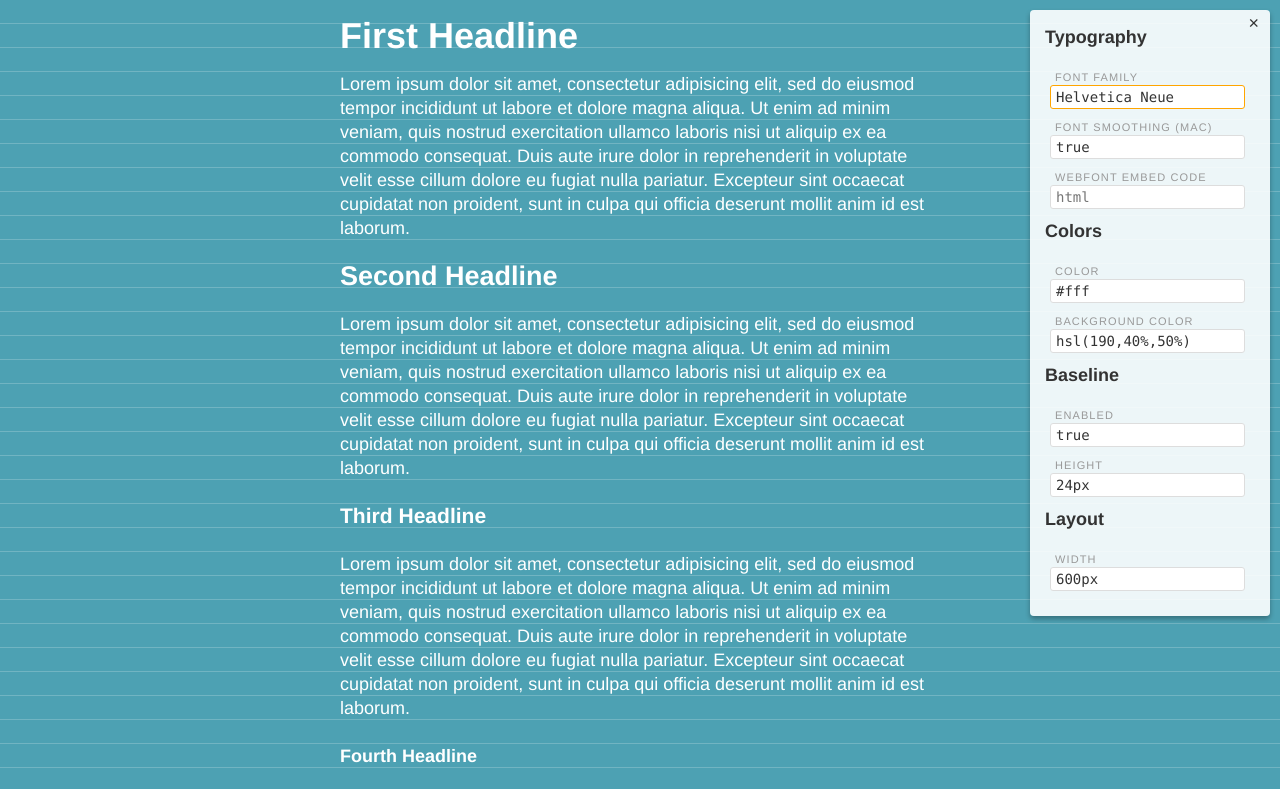
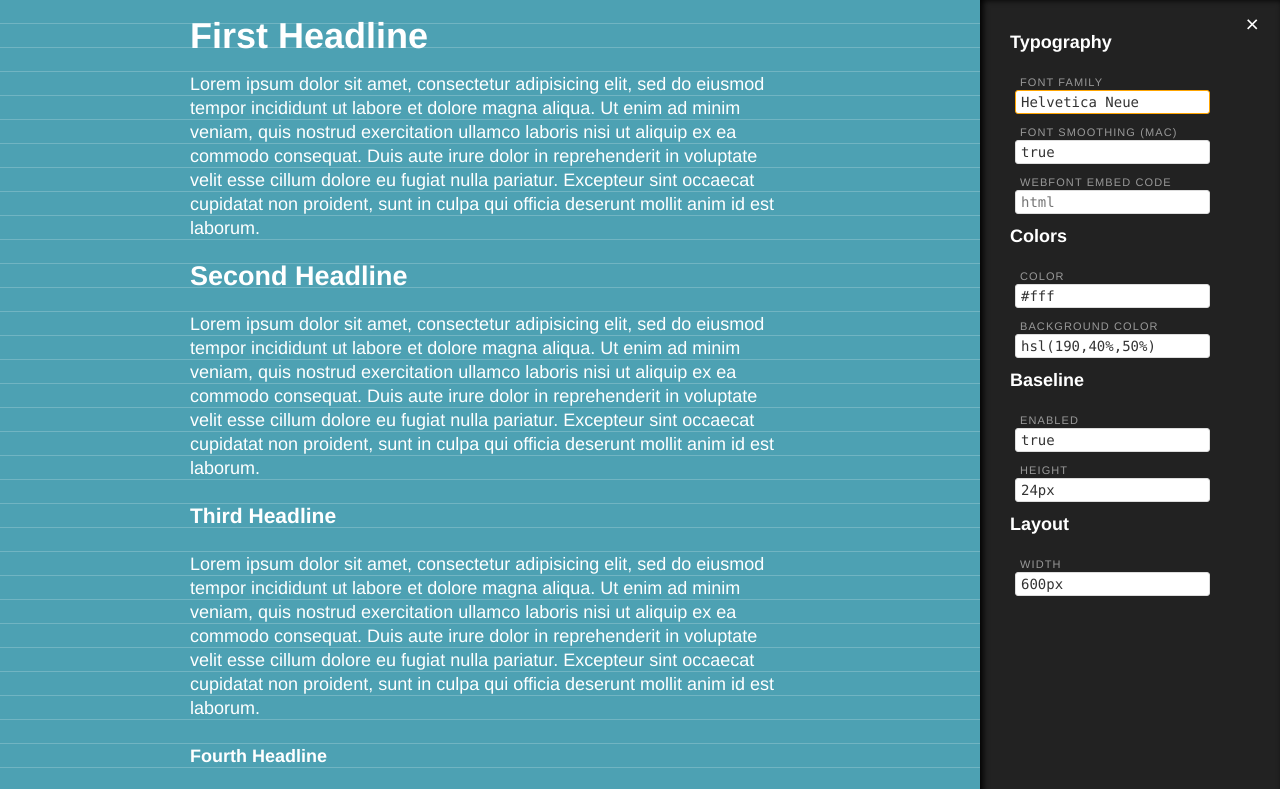
Before and after one commit to maxhoffmann/font-playground, a website: page index.html in a window 1280 px wide. Shown: the top 789 px of the page. Drawn offline with nearby package versions, Linux system fonts and the light colour scheme.

Commit message:
refactor and change design of controls

```diff
--- a/index.html
+++ b/index.html
@@ -11,34 +11,12 @@
 	<link rel="stylesheet/less" href="less/generated.less">
 	<script type="text/javascript" src="bower_components/less/dist/less-1.6.1.min.js"></script>
 </head>
-<body>
+<body class="show-controls">
 
-	<button id="controls-show" class="hidden">&#9776;</button>
-	<form id="controls" autocomplete="off">
-		<button id="controls-hide">&times;</button>
-		<fieldset>
-			<legend>Typography</legend>
-			<label for="font-family">font family</label><input id="font-family" type="text" value="Helvetica Neue" placeholder="Helvetica Neue" name="font-family" autofocus data-less>
-			<label for="font-smoothing">font smoothing (Mac)</label><input id="font-smoothing" type="text" value="true" placeholder="true" name="font-smoothing" data-less>
-			<label for="code">webfont embed code</label><input id="code" type="text" value="" placeholder="html" name="code" data-html>
-		</fieldset>
-		<fieldset>
-			<legend>Colors</legend>
-			<label for="color">color</label><input id="color" type="text" value="#fff" placeholder="#fff" name="color" data-less>
-			<label for="background-color">background color</label><input id="background-color" type="text" value="hsl(190,40%,50%)" placeholder="hsl(190,40%,50%)" name="background-color" data-less>
-		</fieldset>
-		<fieldset>
-			<legend>Baseline</legend>
-			<label for="baseline-grid">enabled</label><input id="baseline-grid" type="text" value="true" placeholder="true" name="baseline-grid" data-less>
-			<label for="baseline-height">height</label><input id="baseline-height" type="text" value="24px" placeholder="24px" name="baseline-height" data-less>
-		</fieldset>
-		<fieldset>
-			<legend>Layout</legend>
-			<label for="container-width">width</label><input id="container-width" type="text" value="600px" placeholder="600px" name="container-width" data-less>
-		</fieldset>
-	</form>
+	<div id="view">
+		<article class="container">
 
-	<section class="container">
+			<button id="controls-show">&#9776;</button>
 
 			<h1 contenteditable>First Headline</h1>
 
@@ -122,7 +100,32 @@
 
 			<blockquote contenteditable>Lorem ipsum dolor sit amet, consectetur adipisicing elit, sed do eiusmod
 			tempor incididunt ut labore et dolore magna aliqua.</blockquote>
-	</section>
+		</article>
+	</div>
+
+	<form id="controls" autocomplete="off">
+		<button id="controls-hide">&times;</button>
+		<fieldset>
+			<legend>Typography</legend>
+			<label for="font-family">font family</label><input id="font-family" type="text" value="Helvetica Neue" placeholder="Helvetica Neue" name="font-family" autofocus data-less>
+			<label for="font-smoothing">font smoothing (Mac)</label><input id="font-smoothing" type="text" value="true" placeholder="true" name="font-smoothing" data-less>
+			<label for="code">webfont embed code</label><input id="code" type="text" value="" placeholder="html" name="code" data-html>
+		</fieldset>
+		<fieldset>
+			<legend>Colors</legend>
+			<label for="color">color</label><input id="color" type="text" value="#fff" placeholder="#fff" name="color" data-less>
+			<label for="background-color">background color</label><input id="background-color" type="text" value="hsl(190,40%,50%)" placeholder="hsl(190,40%,50%)" name="background-color" data-less>
+		</fieldset>
+		<fieldset>
+			<legend>Baseline</legend>
+			<label for="baseline-grid">enabled</label><input id="baseline-grid" type="text" value="true" placeholder="true" name="baseline-grid" data-less>
+			<label for="baseline-height">height</label><input id="baseline-height" type="text" value="24px" placeholder="24px" name="baseline-height" data-less>
+		</fieldset>
+		<fieldset>
+			<legend>Layout</legend>
+			<label for="container-width">width</label><input id="container-width" type="text" value="600px" placeholder="600px" name="container-width" data-less>
+		</fieldset>
+	</form>
 
 	<div id="external"></div>
 	<script src="js/bundle.js"></script>
--- a/js/app.js
+++ b/js/app.js
@@ -13,8 +13,7 @@ showControlsButton.addEventListener('click', toggleControls, false);
 hideControlsButton.addEventListener('click', toggleControls, false);
 
 function toggleControls() {
-	hideControlsButton.parentElement.classList.toggle('hidden');
-	showControlsButton.classList.toggle('hidden');
+	document.body.classList.toggle('show-controls');
 }
 
 function addListener(event, listener) {
--- a/less/app.less
+++ b/less/app.less
@@ -1,103 +1,7 @@
 @import "../bower_components/normalize-less/normalize.less";
+@import "general/mixins";
 
-[contenteditable] {
-	&:focus {
-		outline: 0;
-	}
-	&:hover {
-		background-color: rgba(0,0,0,.07);
-	}
-}
-
-#controls {
-	position: relative;
-	position: fixed;
-	top: 10px;
-	right: 10px;
-	padding: 15px;
-	width: 210px;
-	font-family: Helvetica Neue, sans-serif;
-	background-color: #fff;
-	background-color: rgba(255,255,255,.9);
-	border-radius: 4px;
-	box-shadow: 0 3px 5px rgba(0,0,0,.3);
-
-	fieldset {
-		margin: 10px 0;
-		padding: 0;
-		border: 0;
-
-		&:first-of-type {
-			margin-top: 0;
-		}
-
-	}
-
-	legend {
-		display: block;
-		font-weight: bold;
-		margin-bottom: 10px;
-		color: #333;
-	}
-
-	label {
-		display: block;
-		margin-top: 10px;
-		padding-left: 10px;
-		line-height: 16px;
-		text-transform: uppercase;
-		font-size: 11px;
-		font-weight: 500;
-		letter-spacing: 0.1em;
-		color: #999;
-	}
-
-	input {
-		display: block;
-		margin-left: 5px;
-		padding: 5px;
-		width: 183px;
-		height: 12px;
-		font-size: 14px;
-		font-family: Menlo, Monaco, monospace;
-		background-color: white;
-		border: 1px solid transparent;
-		border-radius: 3px;
-		color: #333;
-		border: 1px solid #ddd;
-
-		&:focus,
-		&:hover {
-			border-color: orange;
-			outline: 0;
-		}
-
-	}
-
-}
-
-#controls-show,
-#controls-hide {
-	color: #333;
-	border: 0;
-	background: transparent;
-}
-#controls-show:focus,
-#controls-hide:focus {
-	outline: 0;
-	color: #fff;
-}
-#controls-show {
-	position: fixed;
-	top: 12px;
-	right: 12px;
-}
-#controls-hide {
-	position: absolute;
-	top: 0;
-	right: 5px;
-}
-
-.hidden {
-	display: none;
-}
+@import "app/view";
+@import "app/controls";
+@import "app/base";
+@import "app/helpers";
--- /dev/null
+++ b/less/app/base.less
@@ -0,0 +1,8 @@
+[contenteditable] {
+	&:focus {
+		outline: 0;
+	}
+	&:hover {
+		background-color: rgba(0,0,0,.07);
+	}
+}
--- /dev/null
+++ b/less/app/controls.less
@@ -0,0 +1,102 @@
+#controls {
+
+	.show-controls & {
+		-webkit-transform: translateX(0);
+		transform: translateX(0);
+	}
+
+	.box-sizing(border-box);
+	position: fixed;
+	top: 0;
+	right: 0;
+	bottom: 0;
+	padding: 30px;
+	width: 300px;
+	font-family: Helvetica Neue, sans-serif;
+	color: white;
+	background-color: #222;
+	overflow: auto;
+	-webkit-overflow-scrolling: touch;
+	box-shadow: inset 3px 0 6px #000;
+	.transform(translateX(100%) translateZ(0));
+	transition: -webkit-transform .5s;
+	transition: transform .5s;
+
+	fieldset {
+		margin: 10px 0;
+		padding: 0;
+		border: 0;
+
+		&:first-of-type {
+			margin-top: 0;
+		}
+
+	}
+
+	legend {
+		display: block;
+		font-weight: bold;
+		margin-bottom: 10px;
+		color: #fff;
+	}
+
+	label {
+		display: block;
+		margin-top: 10px;
+		padding-left: 10px;
+		line-height: 16px;
+		text-transform: uppercase;
+		font-size: 11px;
+		font-weight: 500;
+		letter-spacing: 0.1em;
+		color: #999;
+	}
+
+	input {
+		display: block;
+		margin-left: 5px;
+		padding: 5px;
+		width: 183px;
+		height: 12px;
+		font-size: 14px;
+		font-family: Menlo, Monaco, monospace;
+		background-color: white;
+		border: 1px solid transparent;
+		border-radius: 3px;
+		color: #333;
+		border: 1px solid #ddd;
+
+		&:focus,
+		&:hover {
+			border-color: orange;
+			outline: 0;
+		}
+
+	}
+
+}
+
+#controls-show,
+#controls-hide {
+	color: #fff;
+	border: 0;
+	background: transparent;
+}
+#controls-show:focus,
+#controls-hide:focus {
+	outline: 0;
+	color: #fff;
+}
+#controls-show {
+	position: fixed;
+	top: 12px;
+	right: 12px;
+	font-size: 23px;
+	-webkit-font-smoothing: none;
+}
+#controls-hide {
+	position: absolute;
+	top: 11px;
+	right: 15px;
+	font-size: 23px;
+}
--- /dev/null
+++ b/less/app/helpers.less
@@ -0,0 +1,3 @@
+.hidden {
+	display: none;
+}
--- /dev/null
+++ b/less/app/view.less
@@ -0,0 +1,8 @@
+#view {
+	.box-sizing(border-box);
+	transition: padding-right .5s;
+}
+
+.show-controls #view {
+	padding-right: 300px;
+}
--- /dev/null
+++ b/less/general/mixins.less
@@ -0,0 +1,14 @@
+.box-sizing(@value) {
+	-moz-box-sizing: @value;
+	box-sizing: @value;
+}
+
+.font-smoothing(@enabled) when (@enabled) {
+	-webkit-font-smoothing: antialiased;
+	-moz-osx-font-smoothing: grayscale;
+}
+
+.transform(@value) {
+	-webkit-transform: @value;
+	transform: @value;
+}
--- a/less/generated.less
+++ b/less/generated.less
@@ -1,6 +1,8 @@
-@import "variables";
-@import "mixins";
-@import "base";
-@import "classes";
-@import "typography";
-@import "interface";
+@import "general/mixins";
+
+@import "generated/variables";
+@import "generated/mixins";
+@import "generated/base";
+@import "generated/layout";
+@import "generated/typography";
+@import "generated/interface";
--- a/less/mixins.less
+++ b/less/generated/mixins.less
@@ -3,8 +3,3 @@
 	background-size: 100% @baseline-height;
 	background-position: 0 @baseline-offset;
 }
-
-.font-smoothing(@enabled) when (@enabled) {
-	-webkit-font-smoothing: antialiased;
-	-moz-osx-font-smoothing: grayscale;
-}
```
Also changed, not shown: js/bundle.js (+1 -3 lines), css/app.css, less/generated/base.less (renamed from less/base.less), less/generated/interface.less (renamed from less/interface.less), less/generated/layout.less (renamed from less/classes.less), less/generated/typography.less (renamed from less/typography.less), less/generated/variables.less (renamed from less/variables.less). Lines whose indentation alone changed are shown as unchanged.
